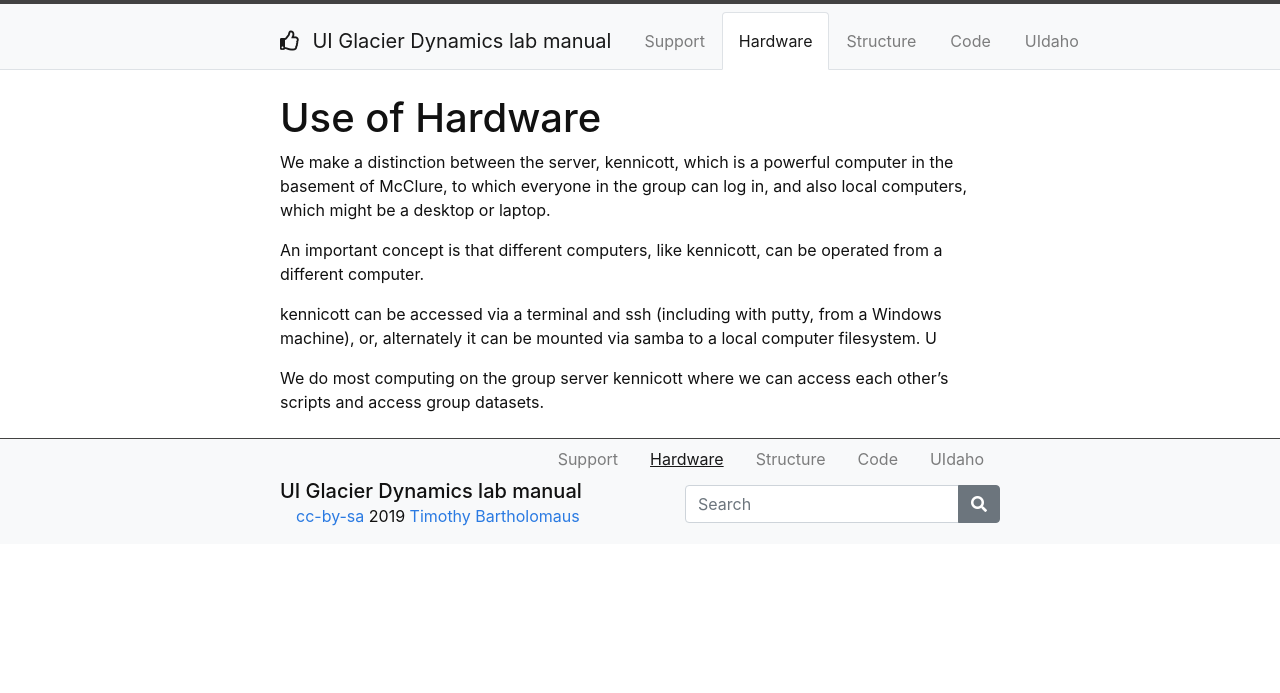
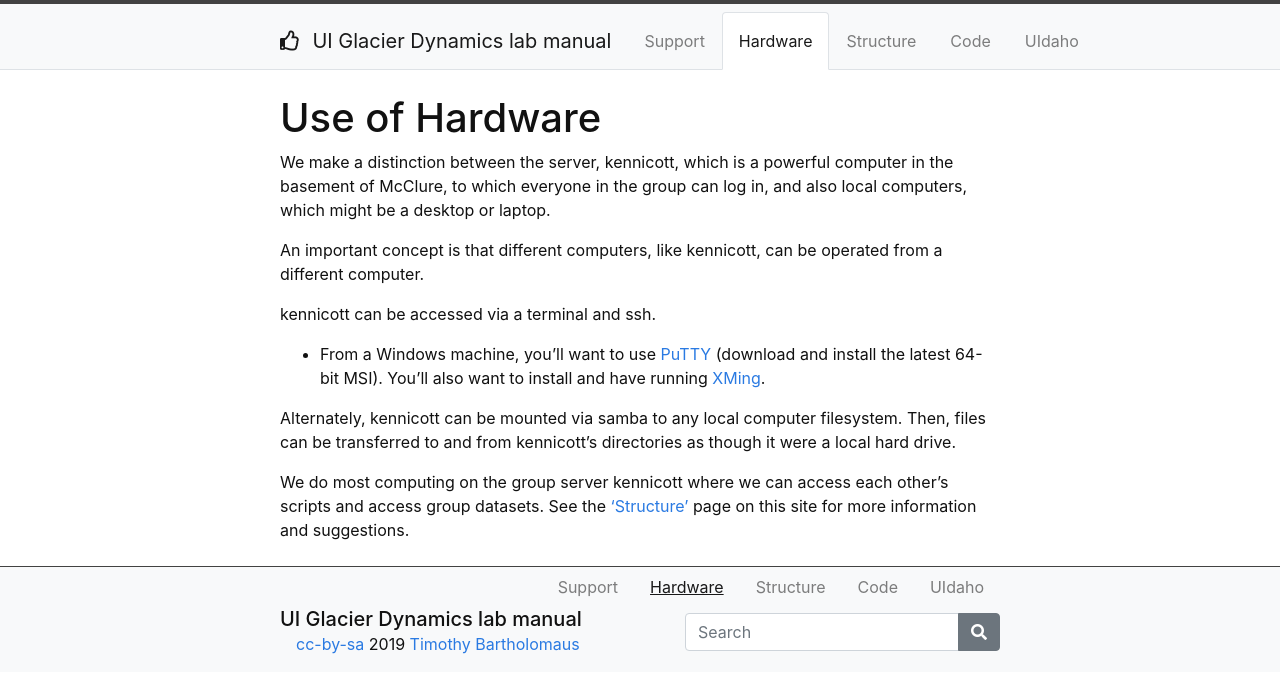
Before and after one commit to yoramterleth/uiglaciology, a Jekyll site: the page built from content/1-hardware.md, in a window 1280 px wide. Shown: the top 693 px of the page. Built offline with Jekyll 4.4.1, drawn with Linux system fonts in a browser that asks for light colours.

Commit message:
Update 1-hardware.md

```diff
--- a/content/1-hardware.md
+++ b/content/1-hardware.md
@@ -8,6 +8,9 @@ We make a distinction between the server, kennicott, which is a powerful compute
 
 An important concept is that different computers, like kennicott, can be operated from a different computer.
 
-kennicott can be accessed via a terminal and ssh (including with putty, from a Windows machine), or, alternately it can be mounted via samba to a local computer filesystem. U
+kennicott can be accessed via a terminal and ssh.
+* From a Windows machine, you'll want to use [PuTTY](https://www.chiark.greenend.org.uk/~sgtatham/putty/latest.html) (download and install the latest 64-bit MSI).  You'll also want to install and have running [XMing](https://sourceforge.net/projects/xming/).
 
-We do most computing on the group server kennicott where we can access each other's scripts and access group datasets.
+Alternately, kennicott can be mounted via samba to any local computer filesystem.  Then, files can be transferred to and from kennicott's directories as though it were a local hard drive.
+
+We do most computing on the group server kennicott where we can access each other's scripts and access group datasets.  See  the ['Structure'](https://tbartholomaus.github.io/uiglaciology/2-structure/) page on this site for more information and suggestions.
```
